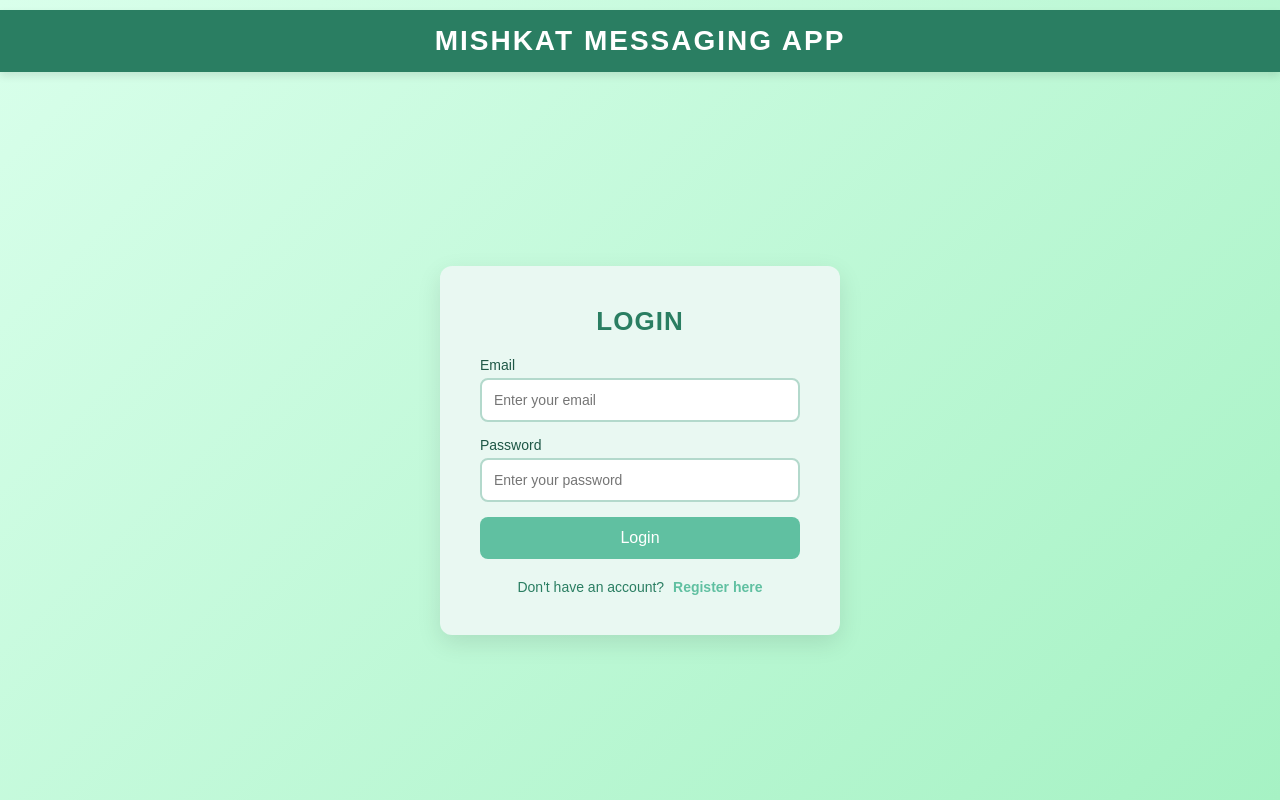
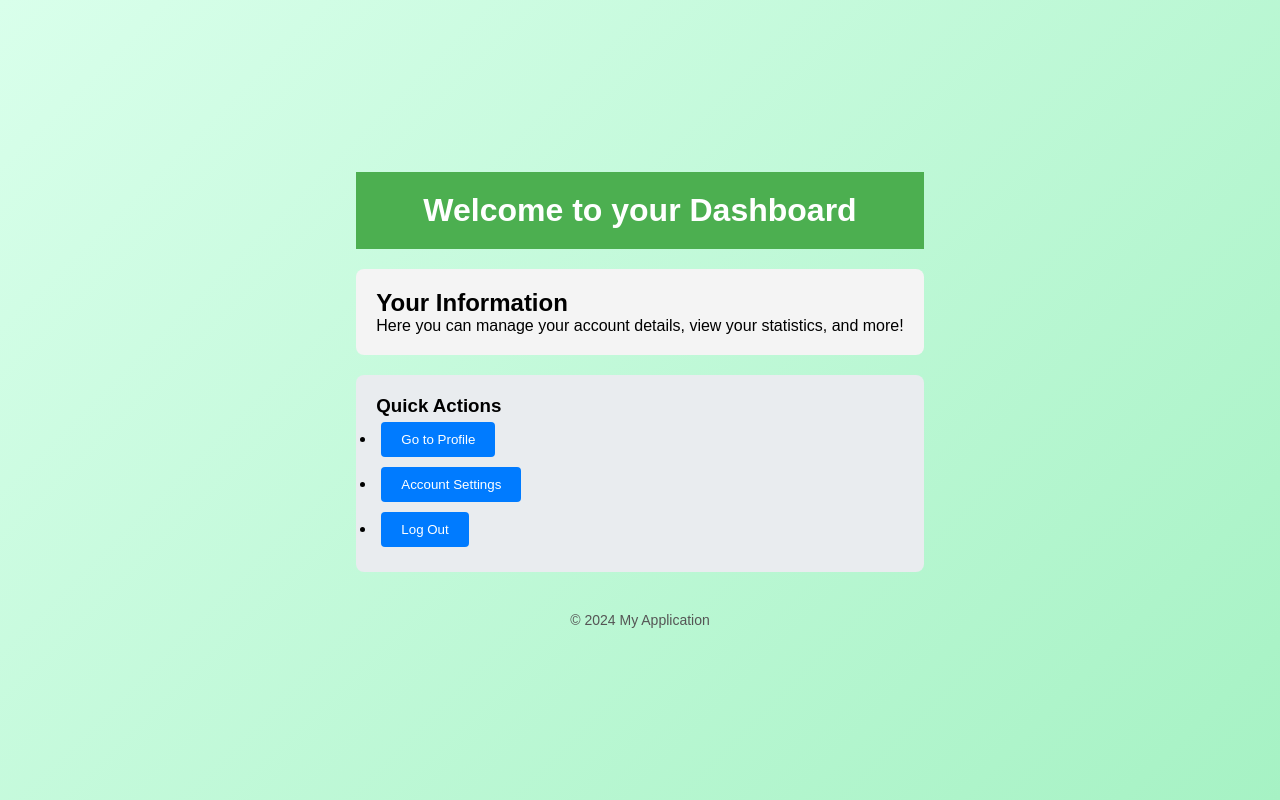
Before and after one commit to Mishkat6541/Messaging-App, a React (Vite) app in the folder vite-project/: page /dashboard in a window 1280 px wide. Built offline with nearby package versions, Linux system fonts and the light colour scheme.

Commit message:
routes implemented

```diff
--- a/vite-project/package.json
+++ b/vite-project/package.json
@@ -22,6 +22,7 @@
     "pg": "^8.13.1",
     "react": "^18.3.1",
     "react-dom": "^18.3.1",
+    "react-router-dom": "^7.1.1",
     "socket.io-client": "^4.7.5"
   },
   "devDependencies": {
--- a/vite-project/src/homepage.jsx
+++ b/vite-project/src/homepage.jsx
@@ -1,5 +1,8 @@
 import './style.css';
 import React, { useState } from 'react';
+import { useNavigate } from 'react-router-dom';
+
+
 
 const LoginRegister = () => {
   const [isLogin, setIsLogin] = useState(true);
@@ -7,6 +10,8 @@ const LoginRegister = () => {
   const [password, setPassword] = useState('');
   const [name, setName] = useState('');
   const [message, setMessage] = useState('');
+
+  const navigate = useNavigate();
 
   const toggleForm = () => {
     setIsLogin(!isLogin);
@@ -33,9 +38,9 @@ const LoginRegister = () => {
     if (data.success) {
       setMessage(data.message || 'Welcome!');
       if (!isLogin) {
-        window.location.href = '/dashboard.html';
+        navigate('/');
       } else {
-        window.location.href = '/dashboard.html';
+        navigate('/dashboard');
       }
     } else {
       setMessage(data.message || 'Something went wrong');
--- a/vite-project/src/main.jsx
+++ b/vite-project/src/main.jsx
@@ -1,13 +1,24 @@
-import { StrictMode } from 'react'
-import { createRoot } from 'react-dom/client'
-import LoginRegister from './homepage.jsx'
-import Dashboard from './dashboard.jsx'
+import { StrictMode } from 'react';
+import { createRoot } from 'react-dom/client';
+import { BrowserRouter as Router, Routes, Route } from 'react-router-dom';
+import LoginRegister from './homepage.jsx';
+import Dashboard from './dashboard.jsx';
+
+import './style.css';
+
+const App = () => {
+  return (
+    <Router>
+      <Routes>
+        <Route path="/" element={<LoginRegister />} />
+        <Route path="/dashboard" element={<Dashboard />} />
+      </Routes>
+    </Router>
+  );
+};
 
 createRoot(document.getElementById('root')).render(
   <StrictMode>
-    <LoginRegister>
-
-
-    </LoginRegister>
-  </StrictMode>,
-)
+    <App />
+  </StrictMode>
+);
```
Also changed, not shown: 1 other file (tests, documents, lock files or other folders).
